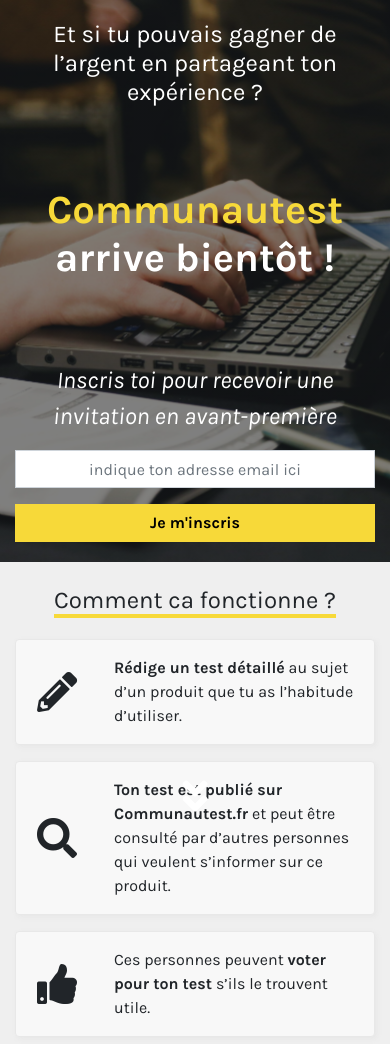
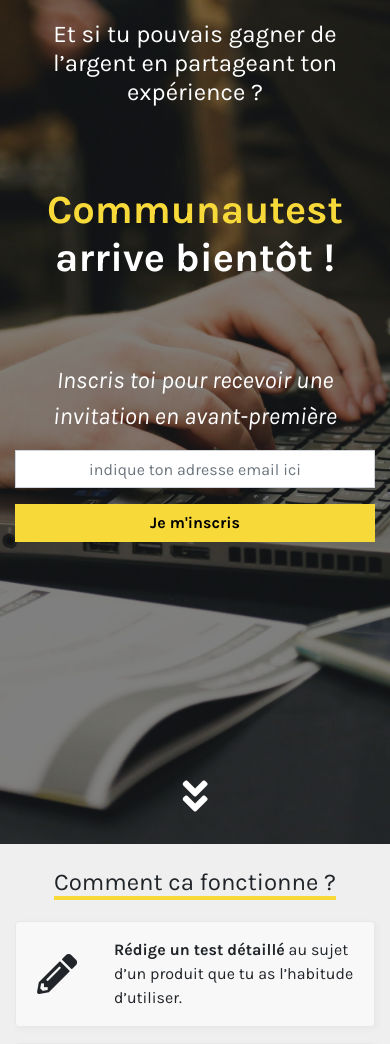
Before and after one commit to benj-p/prelaunch, a PHP site: page / in a window 390 px wide. Shown: the top 1044 px of the page. Run offline with PHP 8.4, Linux system fonts and the light colour scheme.

Commit message:
Background image 100%

```diff
--- a/css/style.css
+++ b/css/style.css
@@ -117,7 +117,7 @@ form {
   .header {
     background-size: cover;
     padding: 20px 0;
-    /*height: 100vh;*/
+    height: 100%;
   }
 
   .form-container {
--- a/index.html
+++ b/index.html
@@ -39,8 +39,8 @@
           <button type="submit" class="btn btn-input">Je m'inscris</button>
         </form>
       </div>
-      <div class="scroll bounce"><i class="fas fa-angle-double-down"></i></div>
     </div>
+    <div class="scroll bounce"><i class="fas fa-angle-double-down"></i></div>
   </div>
 
   <div class="content container">
```
